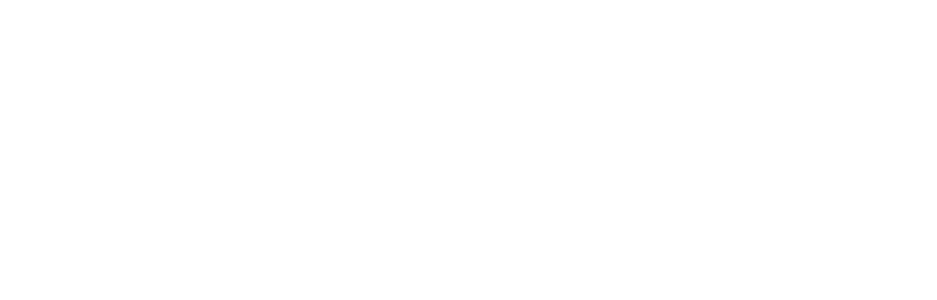
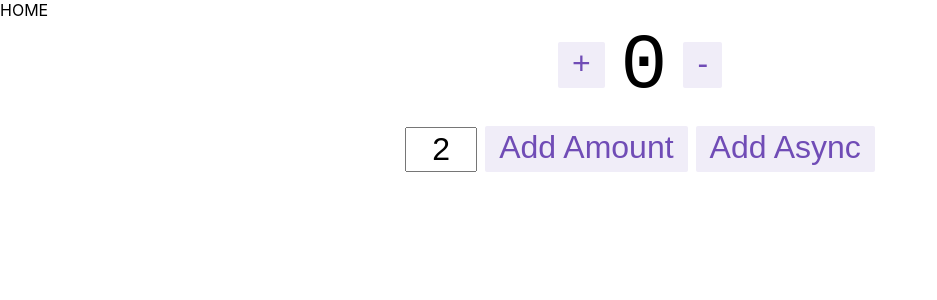
Before and after one commit to sinyya/react-tutorial, a React (Create React App) app: page / in a window 1280 px wide. Shown: the top 300 px of the page, without its empty margins (0-937 px from the left). Built offline with nearby package versions, Linux system fonts and the light colour scheme.

Commit message:
#improve-2 구조 개선 - redux 상태관리 패턴 추가 - redux 예제코드 추가

```diff
--- a/package.json
+++ b/package.json
@@ -4,10 +4,12 @@
   "private": true,
   "dependencies": {
     "@babel/runtime": "^7.5.4",
+    "@reduxjs/toolkit": "^1.3.6",
     "cross-env": "^5.2.0",
     "history": "^4.9.0",
     "react": "^16.8.6",
     "react-dom": "^16.8.6",
+    "react-redux": "^7.2.0",
     "react-router-dom": "^5.0.1",
     "react-scripts": "3.0.1"
   },
--- a/src/App.js
+++ b/src/App.js
@@ -1,12 +1,12 @@
 import React, { Component } from 'react';
-import { Router, Route, Switch } from 'react-router-dom'
-import history from './utils/history'
+import { Router, Route, Switch } from 'react-router-dom';
+import history from './utils/history';
 
 // css
 import './App.css';
 
 // components
-// import { Home, HomeMain, Page404} from './routes'
+import { Home } from "./components/templates/home/Home";
 
 class App extends Component {
   render() {
@@ -14,8 +14,7 @@
         <Router history={history}>
           <div className="container">
             <Switch>
-                {/*<Route path={`${process.env.PUBLIC_URL}index.html`} component={Home} />*/}
-                {/*<Route exact path={`${process.env.PUBLIC_URL}homeMain`} component={HomeMain} />*/}
+                <Route path="/" component={ Home } />
                 {/*<Route path="*" component={Page404} />*/}
             </Switch>
           </div>
--- /dev/null
+++ b/src/components/modules/counter/Counter.js
@@ -0,0 +1,60 @@
+import React, { useState } from 'react';
+import { useSelector, useDispatch } from 'react-redux';
+import {
+  decrement,
+  increment,
+  incrementByAmount,
+  incrementAsync,
+  selectCount,
+} from './counterSlice';
+import styles from './Counter.module.css';
+
+export function Counter() {
+  const count = useSelector(selectCount);
+  const dispatch = useDispatch();
+  const [incrementAmount, setIncrementAmount] = useState('2');
+
+  return (
+    <div>
+      <div className={styles.row}>
+        <button
+          className={styles.button}
+          aria-label="Increment value"
+          onClick={() => dispatch(increment())}
+        >
+          +
+        </button>
+        <span className={styles.value}>{count}</span>
+        <button
+          className={styles.button}
+          aria-label="Decrement value"
+          onClick={() => dispatch(decrement())}
+        >
+          -
+        </button>
+      </div>
+      <div className={styles.row}>
+        <input
+          className={styles.textbox}
+          aria-label="Set increment amount"
+          value={incrementAmount}
+          onChange={e => setIncrementAmount(e.target.value)}
+        />
+        <button
+          className={styles.button}
+          onClick={() =>
+            dispatch(incrementByAmount(Number(incrementAmount) || 0))
+          }
+        >
+          Add Amount
+        </button>
+        <button
+          className={styles.asyncButton}
+          onClick={() => dispatch(incrementAsync(Number(incrementAmount) || 0))}
+        >
+          Add Async
+        </button>
+      </div>
+    </div>
+  );
+}
--- /dev/null
+++ b/src/components/modules/counter/Counter.module.css
@@ -0,0 +1,74 @@
+.row {
+  display: flex;
+  align-items: center;
+  justify-content: center;
+}
+
+.row:not(:last-child) {
+  margin-bottom: 16px;
+}
+
+.value {
+  font-size: 78px;
+  padding-left: 16px;
+  padding-right: 16px;
+  margin-top: 2px;
+  font-family: 'Courier New', Courier, monospace;
+}
+
+.button {
+  appearance: none;
+  background: none;
+  font-size: 32px;
+  padding-left: 12px;
+  padding-right: 12px;
+  outline: none;
+  border: 2px solid transparent;
+  color: rgb(112, 76, 182);
+  padding-bottom: 4px;
+  cursor: pointer;
+  background-color: rgba(112, 76, 182, 0.1);
+  border-radius: 2px;
+  transition: all 0.15s;
+}
+
+.textbox {
+  font-size: 32px;
+  padding: 2px;
+  width: 64px;
+  text-align: center;
+  margin-right: 8px;
+}
+
+.button:hover, .button:focus {
+  border: 2px solid rgba(112, 76, 182, 0.4);
+}
+
+.button:active {
+  background-color: rgba(112, 76, 182, 0.2);
+}
+
+.asyncButton {
+  composes: button;
+  position: relative;
+  margin-left: 8px;
+}
+
+.asyncButton:after {
+  content: "";
+  background-color: rgba(112, 76, 182, 0.15);
+  display: block;
+  position: absolute;
+  width: 100%;
+  height: 100%;
+  left: 0;
+  top: 0;
+  opacity: 0;
+  transition: width 1s linear, opacity 0.5s ease 1s;
+}
+
+.asyncButton:active:after {
+  width: 0%;
+  opacity: 1;
+  transition: 0s
+}
--- /dev/null
+++ b/src/components/modules/counter/counterSlice.js
@@ -0,0 +1,40 @@
+import { createSlice } from '@reduxjs/toolkit';
+
+export const counterSlice = createSlice({
+  name: 'counter',
+  initialState: {
+    value: 0,
+  },
+  reducers: {
+    increment: state => {
+      state.value += 1;
+    },
+    decrement: state => {
+      state.value -= 1;
+    },
+    incrementByAmount: (state, action) => {
+      state.value += action.payload;
+    },
+  },
+});
+
+console.log(counterSlice);
+
+export const { increment, decrement, incrementByAmount } = counterSlice.actions;
+
+// The function below is called a thunk and allows us to perform async logic. It
+// can be dispatched like a regular action: `dispatch(incrementAsync(10))`. This
+// will call the thunk with the `dispatch` function as the first argument. Async
+// code can then be executed and other actions can be dispatched
+export const incrementAsync = amount => dispatch => {
+  setTimeout(() => {
+    dispatch(incrementByAmount(amount));
+  }, 1000);
+};
+
+// The function below is called a selector and allows us to select a value from
+// the state. Selectors can also be defined inline where they're used instead of
+// in the slice file. For example: `useSelector((state) => state.counter.value)`
+export const selectCount = state => state.counter.value;
+
+export default counterSlice.reducer;
--- /dev/null
+++ b/src/components/templates/home/Home.js
@@ -0,0 +1,11 @@
+import React from 'react';
+import { Counter } from "../../modules/counter/Counter";
+
+export function Home() {
+    return (
+        <div>
+            HOME
+            <Counter />
+        </div>
+    )
+}
--- a/src/index.js
+++ b/src/index.js
@@ -1,13 +1,29 @@
 import React from 'react';
 import ReactDOM from 'react-dom';
 import './index.css';
-import Root from './App';
+import store from './store/store';
+import { Provider } from 'react-redux';
 import * as serviceWorker from './serviceWorker';
 
+/**
+ * component tree 변경 시 앱을 다시 빌드하고 변경된 코드를 실행중인 앱으로 교체하기 위해
+ * render 함수를 작성하여 사용한다.
+ */
+const render = () => {
+    const App = require('./App').default;
+    ReactDOM.render(
+        <Provider store={store}>
+            <App />
+        </Provider>,
+        document.getElementById('root')
+    );
+}
 
-ReactDOM.render(<Root />, document.getElementById('root'));
+render();
 
-
+if(process.env.NODE_ENV === 'development' && module.hot) {
+    module.hot.accept('./App', render);
+}
 
 // If you want your app to work offline and load faster, you can change
 // unregister() to register() below. Note this comes with some pitfalls.
--- /dev/null
+++ b/src/store/reducer.js
@@ -0,0 +1,12 @@
+/**
+ * Root Reducer
+ */
+import { combineReducers } from '@reduxjs/toolkit';
+import counterReducer from "../components/modules/counter/counterSlice";
+
+
+const rootReducer = combineReducers({
+    counter: counterReducer
+})
+
+export default rootReducer;
--- /dev/null
+++ b/src/store/store.js
@@ -0,0 +1,19 @@
+import { configureStore } from '@reduxjs/toolkit';
+import rootReducer from "./reducer";
+
+const store = configureStore({
+  reducer: rootReducer
+});
+
+/**
+ * 루트 리듀서를 핫 리로드하는 것을 포함하여 스토어 인스턴스를 만든다.
+ * module.hot API를 사용하여 재컴파일 될 때마다 루트 리듀서 함수의 새 버전을 가져와서 대신 사용하도록 한다.
+ */
+if(process.env.NODE_ENV === 'development' && module.hot) {
+  module.hot.accept('./reducer', ()=>{
+    const newRootReducer = require('./reducer').default;
+    store.replaceReducer(newRootReducer);
+  })
+}
+
+export default store;
```
Also changed, not shown: 2 other files (tests, documents, lock files or other folders).
